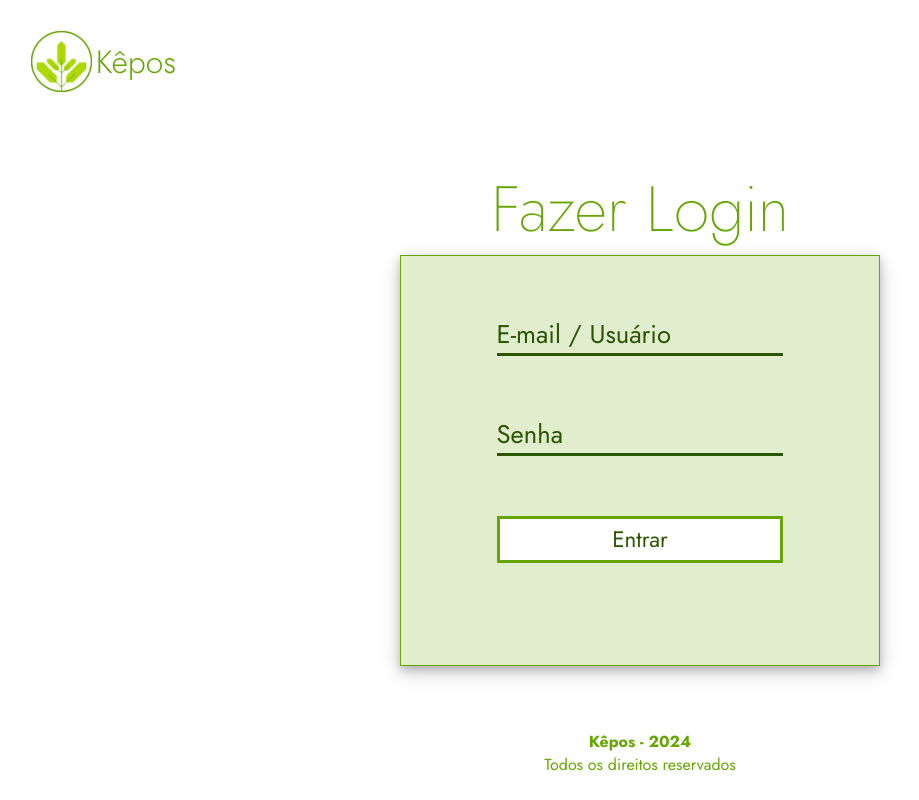
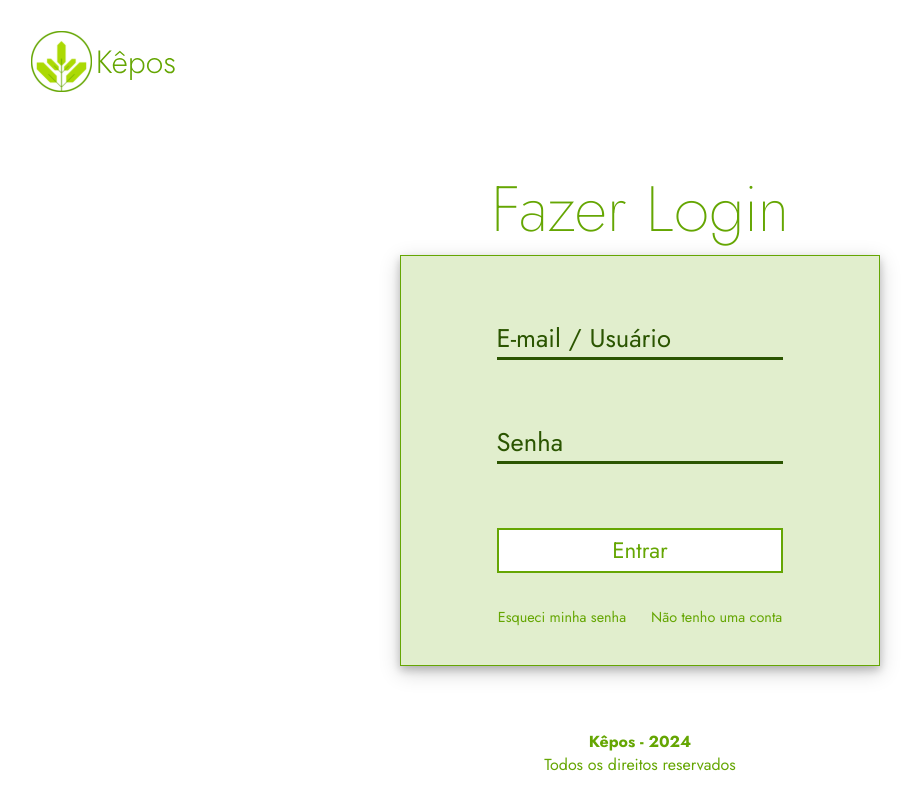
Before and after one commit to Project-Kepos/kepos-front-end, a React (Vite) app: page /sign-in in a window 1280 px wide. Shown: the whole page, without its empty margins (0-919 px from the left). Built offline with nearby package versions, Linux system fonts and the light colour scheme.

Commit message:
Completed Figma login layout

```diff
--- a/src/components/button/styles.module.css
+++ b/src/components/button/styles.module.css
@@ -1,11 +1,12 @@
 .button{
     width: 60%;
     background-color: white;
-    border: solid 3px;
+    border: solid 2px;
     border-color: var(--green-500);
     padding: 0.2em;
     font-size: 1.4rem;
     transition: background-color 1s;
+    color: var(--green-500);
 }
 .button:hover{
     cursor: pointer;
--- /dev/null
+++ b/src/components/link/index.jsx
@@ -0,0 +1,9 @@
+import React from 'react'
+import styles from './styles.module.css'
+const Link = ({text,url}) => {
+  return (
+    <a className={styles.link}href={url}>{text}</a>
+  )
+}
+
+export default Link
--- /dev/null
+++ b/src/components/link/styles.module.css
@@ -0,0 +1,8 @@
+.link{
+    text-decoration: none;
+    color: var(--green-500);
+    font-size: 0.9rem;
+}
+.link:hover{
+    color: var(--green-600);
+}
--- a/src/components/sign-in-box/index.jsx
+++ b/src/components/sign-in-box/index.jsx
@@ -2,6 +2,7 @@ import React from 'react'
 import styles from './styles.module.css'
 import InputText from '../inputText'
 import Button from '../button'
+import Link from '../link'
 
 const SignInbox = () => {
   return (
@@ -19,16 +20,21 @@ const SignInbox = () => {
                 <InputText
                   type="text"
                   placeholder="E-mail / Usuário"
-                  label="Name" />
+                id="email"/>
               </div>
               <div className={styles.boxItem}>
                 <InputText
                   type="password"
                   placeholder="Senha"
-                  label="Name" />
+                  id="senha"
+                  />
               </div>
               <div className={styles.boxItem}>
-              <Button text="Entrar"/>
+                <Button text="Entrar" />
+              </div>
+              <div className={styles.boxItemLink}>
+                <Link text="Esqueci minha senha" url="/"/>
+                <Link text="Não tenho uma conta" url="/"/>
               </div>
             </div>
           </form>
--- a/src/components/sign-in-box/styles.module.css
+++ b/src/components/sign-in-box/styles.module.css
@@ -25,5 +25,11 @@
 }
 
 .boxItem{
-  margin-top:60px;
+  margin-top:4rem;
 }
+.boxItemLink{
+  margin-top:2rem;
+}
+.boxItemLink> *:first-child {
+ margin-right: 25px;
+}
```
